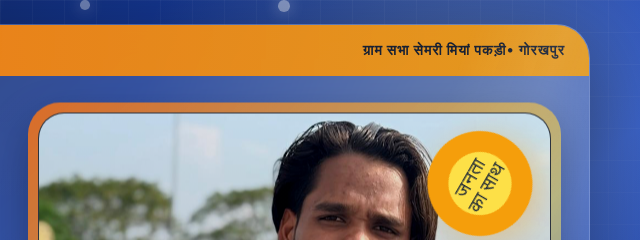
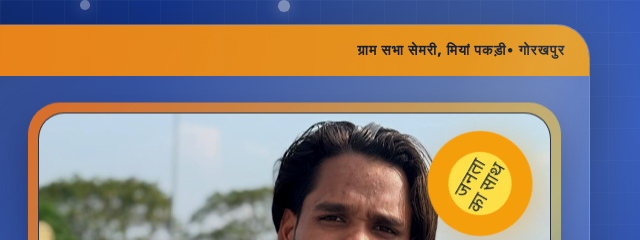
Before and after one commit to KhalikKhan25/poster, a plain HTML site: page index.html in a window 1280 px wide. Shown: the top 240 px of the page, 640-1280 px from the left. Drawn offline with Linux system fonts and the light colour scheme.

```diff
--- a/index.html
+++ b/index.html
@@ -85,7 +85,7 @@
     <section class="poster">
       <div class="top-strip">
         <span>डिजिटल जनसंपर्क पोस्टर</span>
-        <span>ग्राम सभा सेमरी मियां पकड़ी• गोरखपुर</span>
+        <span>ग्राम सभा सेमरी, मियां पकड़ी• गोरखपुर</span>
       </div>
       <div class="hero">
         <div class="left">
```
